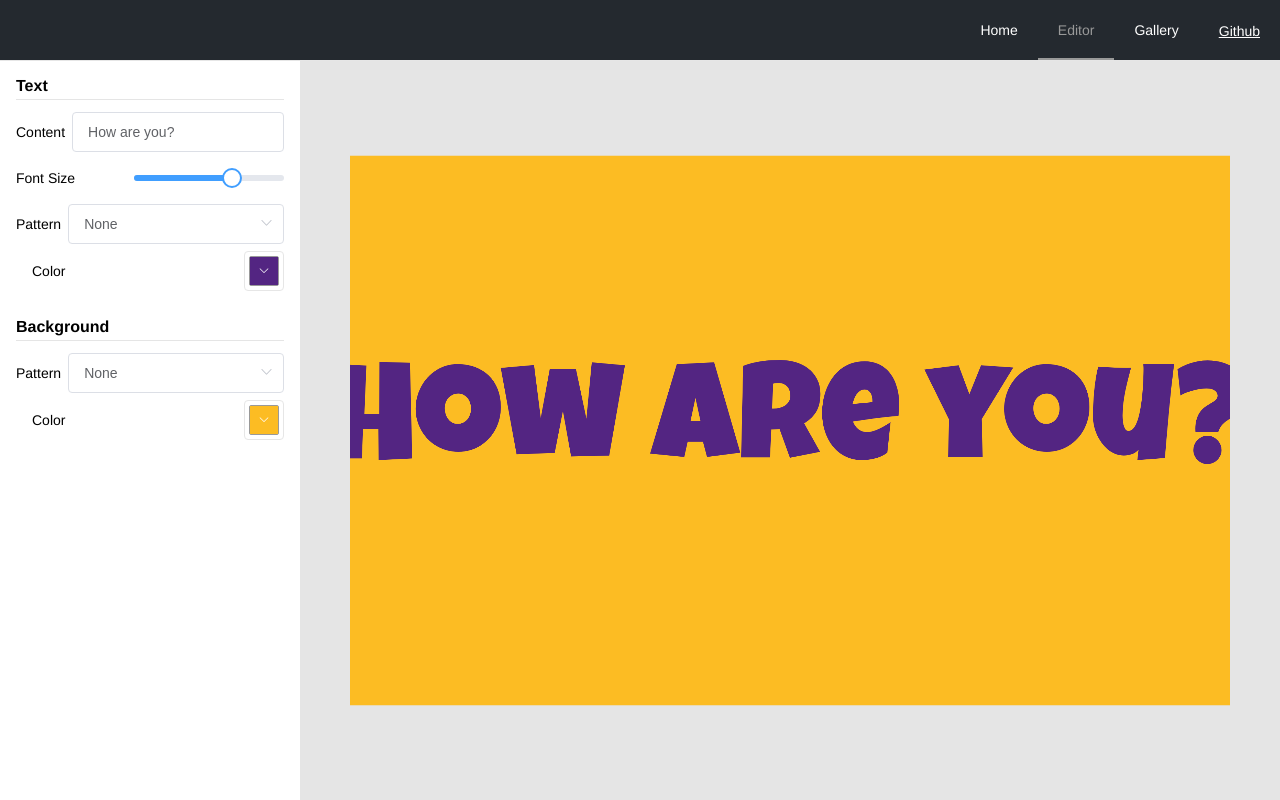
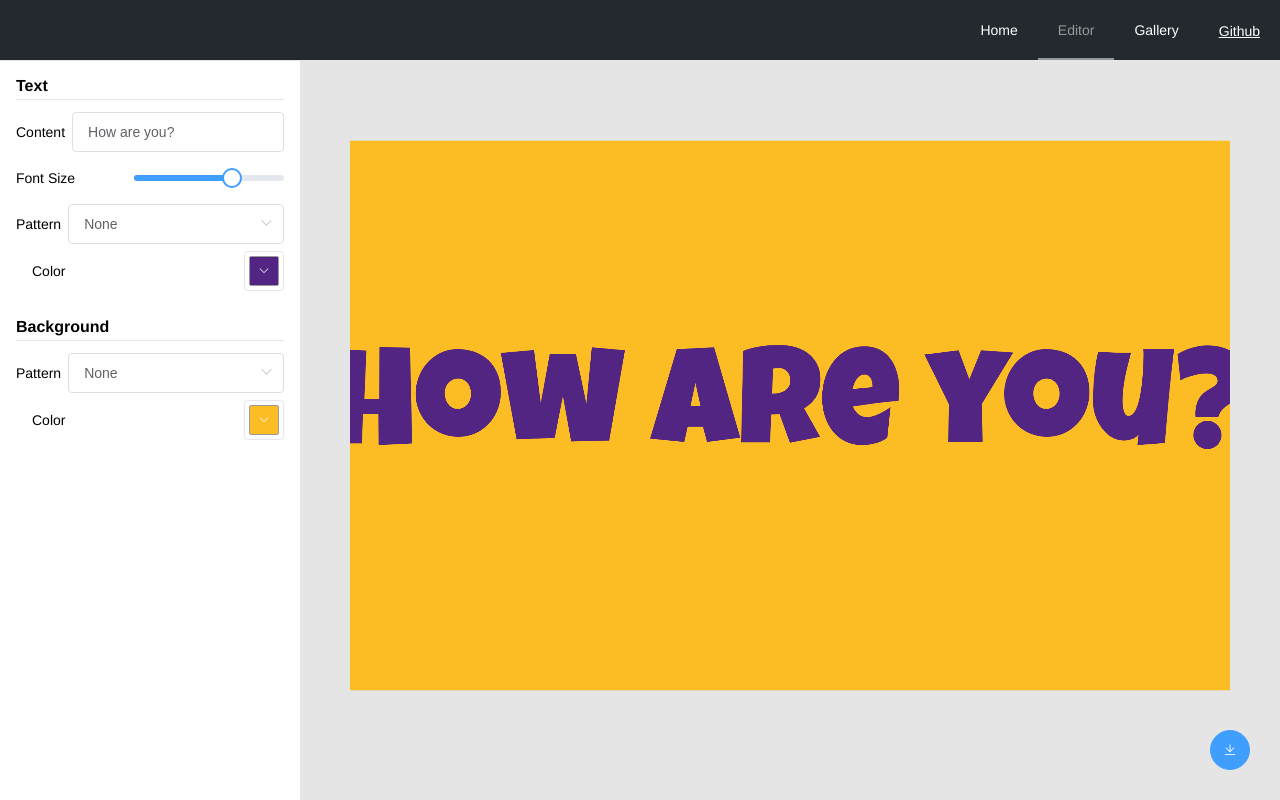
Before and after one commit to pearmini/colorfu, a Vue app: page /editor in a window 1280 px wide. Built offline with nearby package versions, Linux system fonts and the light colour scheme.

Commit message:
feat(editor): add save image button

```diff
--- a/src/components/Wallpaper.vue
+++ b/src/components/Wallpaper.vue
@@ -1,8 +1,5 @@
 <template>
-  <div
-    v-loading="loading"
-    :style="{ width: width + 'px', height: height + 'px' }"
-  >
+  <div v-loading="loading" :style="{ width: width + 'px', height: height + 'px' }">
     <canvas ref="canvas" />
   </div>
 </template>
@@ -58,6 +55,7 @@ export default {
         drawWallpaper(this.$refs.canvas, this.width, this.height, options);
 
         this.rendering = false;
+        this.$emit("on-success", this.$refs.canvas);
       } catch (e) {
         this.rendering = false;
         Message.error("Failed to draw!");
--- a/src/pages/Editor.vue
+++ b/src/pages/Editor.vue
@@ -10,8 +10,20 @@
           transformOrigin: 'left top',
         }"
       >
-        <wallpaper :options="wallpaperOptions" :width="windowWidth" :height="windowHeight" />
+        <wallpaper
+          :options="wallpaperOptions"
+          :width="windowWidth"
+          :height="windowHeight"
+          @on-success="canvas = $event"
+        />
       </div>
+      <el-button
+        type="primary"
+        icon="el-icon-download"
+        circle
+        class="btn-download"
+        @click="handleDownload"
+      ></el-button>
     </el-container>
   </el-container>
 </template>
@@ -43,6 +55,7 @@ export default {
         type: "none",
         color: "#fcbc23",
       },
+      canvas: undefined,
     };
     const example = localStorage.getItem("cd-example");
     return {
@@ -66,7 +79,8 @@ export default {
     },
     transformed() {
       const padding = 50;
-      const mainHeight = this.windowHeight - 61;
+      // 30 is for the tool buttons at the the bottom line
+      const mainHeight = this.windowHeight - 61 - 30;
       const mainWidth = this.windowWidth - 300;
       const width = mainWidth - padding * 2;
       const height = mainHeight - padding * 2;
@@ -80,6 +94,16 @@ export default {
         translateX,
         translateY,
       };
+    },
+  },
+  methods: {
+    handleDownload() {
+      const a = document.createElement("a");
+      a.download = "wallpaper";
+      a.href = this.canvas.toDataURL("image/png");
+      document.body.appendChild(a);
+      a.click();
+      a.remove();
     },
   },
 };
@@ -99,4 +123,11 @@ export default {
   overflow: hidden;
   padding: 0px;
 }
+
+.btn-download {
+  position: fixed;
+  bottom: 30px;
+  right: 30px;
+  z-index: 999;
+}
 </style>
--- a/src/pages/Home.vue
+++ b/src/pages/Home.vue
@@ -97,7 +97,7 @@ export default {
             fontFamily: "Luckiest Guy",
             fontURL,
             type: "line",
-            rotation: -45,
+            rotation: 45,
             width: 25,
             height: 25,
             foregroundColor: "#000",
@@ -107,6 +107,7 @@ export default {
             color: "#fff",
             foregroundColor: "#ddd",
             type: "line",
+            width: 50,
           },
         },
         {
```
